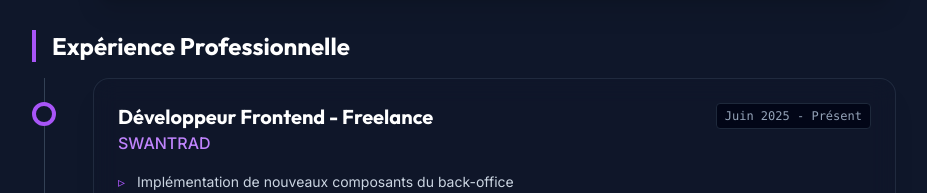
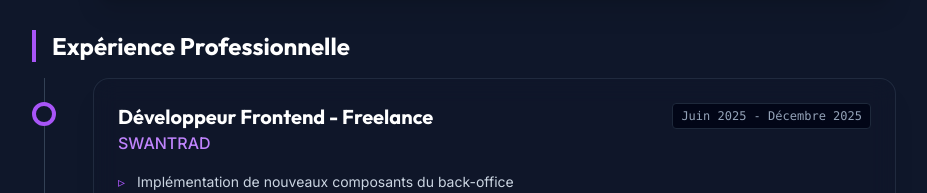
Before and after one commit to Mickael-DP/mynewportfolio, an Angular app: page / in a window 1280 px wide. Shown: the part 1370-1563 px from the top of the page, without its empty margins (336-1263 px from the left). Built offline with nearby package versions, Linux system fonts and the light colour scheme.

Commit message:
fix: Update duration date for freelance position at SWANTRAD

```diff
--- a/src/app/components/experience/experience.component.ts
+++ b/src/app/components/experience/experience.component.ts
@@ -13,7 +13,7 @@ export class ExperienceComponent {
     {
       position: 'Développeur Frontend - Freelance',
       company: 'SWANTRAD',
-      duration: 'Juin 2025 - Présent',
+      duration: 'Juin 2025 - Décembre 2025',
       descriptions: [
         "Implémentation de nouveaux composants du back-office",
         "Ajout de services et de nouvelles fonctionnalités",
```
